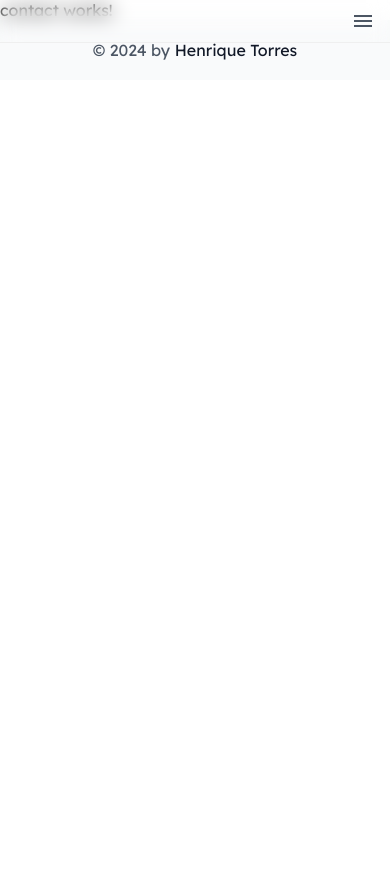
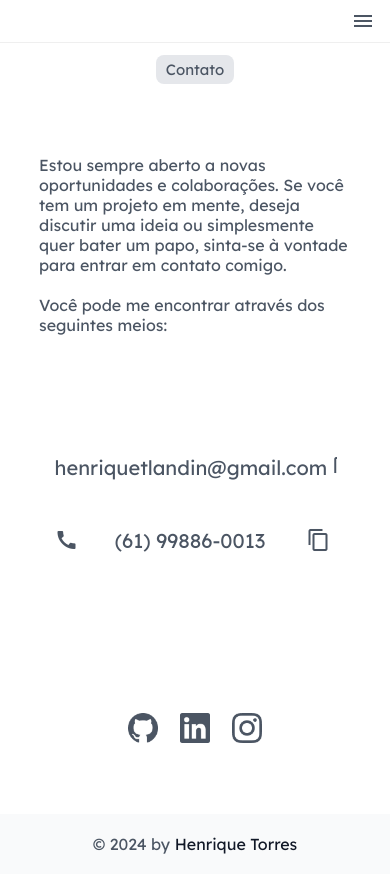
Before and after one commit to henriqtorresl/portifolio, an Angular app: page /contact in a window 390 px wide. Before the commit the page ends 844 px from the top, so only its background shows below. Built offline with nearby package versions, Linux system fonts and the light colour scheme.

Commit message:
versão mobile de contato finalizada

```diff
--- a/src/app/pages/contact/contact.component.html
+++ b/src/app/pages/contact/contact.component.html
@@ -1 +1,57 @@
-<p>contact works!</p>
+<div class="container">
+    <div class="title">
+        <h3>Contato</h3>
+    </div>
+
+    <div class="contact">
+        <div>
+            <p>
+                Estou sempre aberto a novas oportunidades e colaborações. Se você tem um projeto em mente, deseja discutir uma ideia ou simplesmente quer bater um papo, sinta-se à vontade para entrar em contato comigo.
+            </p>
+            <br>
+            <p>
+                Você pode me encontrar através dos seguintes meios:
+            </p>
+        </div>
+
+        <div>
+            <section>
+                <mat-icon>mail</mat-icon>
+                <p>{{ email }}</p>
+                <mat-icon
+                    class="copy"
+                    [cdkCopyToClipboard]="email"
+                    (click)="copyText()"
+                >
+                    content_copy
+                </mat-icon>
+            </section>
+
+            <section>
+                <mat-icon>call</mat-icon>
+                <p>{{ number }}</p>
+                <mat-icon
+                    class="copy"
+                    [cdkCopyToClipboard]="number"
+                    (click)="copyText()"
+                >
+                    content_copy
+                </mat-icon>
+            </section>
+        </div>
+
+        <section>
+            <ng-container *ngIf="!darkThemeService.isDarkMode() else darkModeSocial">
+                <a href="https://github.com/henriqtorresl" target="_blank"><img src="../../../assets/github.png" alt="GitHub"></a>
+                <a href="https://www.linkedin.com/in/henrique-torres-a08a36243/" target="_blank"><img src="../../../assets/linkedin.png" alt="Linkedin"></a>
+                <a href="https://www.instagram.com/henriqtorresl" target="_blank"><img src="../../../assets/instagram.png" alt="Instagram"></a>
+            </ng-container>
+
+            <ng-template #darkModeSocial>
+                <a href="https://github.com/henriqtorresl" target="_blank"><img src="../../../assets/github-dark.png" alt="GitHub"></a>
+                <a href="https://www.linkedin.com/in/henrique-torres-a08a36243/" target="_blank"><img src="../../../assets/linkedin-dark.png" alt="Linkedin"></a>
+                <a href="https://www.instagram.com/henriqtorresl" target="_blank"><img src="../../../assets/instagram-dark.png" alt="Instagram"></a>
+            </ng-template>
+        </section>
+    </div>
+</div>
--- a/src/app/pages/contact/contact.component.scss
+++ b/src/app/pages/contact/contact.component.scss
@@ -1 +1,104 @@
 @import url('../../../styles.scss');
+
+// Mobile
+.container {
+    padding-top: 50px;
+    width: 100%;
+    height: auto;
+    display: flex;
+    flex-direction: column;
+    justify-content: center;
+    align-items: center;
+    background-color: var(--background-color);
+}
+
+.title {
+    margin: 5px 0 5px 0;
+    height: 5%;
+
+    h3 {
+        padding: 5px 10px;
+        border-radius: 8px;
+        font-size: 15px;
+        background-color: var(--background-terciary-color);
+        color: var(--text-color);
+        font-weight: normal;
+    }
+}
+
+.contact {
+    height: 725px;
+    width: 100%;
+    display: flex;
+    flex-direction: column;
+    justify-content: space-around;
+    align-items: center;
+
+    div {
+        width: 80%;
+        height: 20%;
+        display: flex;
+        flex-direction: column;
+        justify-content: start;
+        align-items: center;
+        color: var(--text-color);
+
+        section {
+            width: 90%;
+            font-size: 20px;
+            height: 100%;
+            display: flex;
+            justify-content: space-between;
+            align-items: center;
+        }
+    }
+
+    section {
+        width: 40%;
+        display: flex;
+        justify-content: space-around;
+
+        a {
+            padding: 5px;
+            display: flex;
+            align-items: center;
+            border-radius: 5px;
+            cursor: pointer;
+            img {
+                width: 30px;
+                height: 30px;
+            }
+
+            &:hover {
+                background-color: var(--hover-button);
+                transition: background-color 0.5s ease, transform 0.5s ease;
+            }
+        }
+    }
+}
+
+.copy {
+    cursor: pointer;
+    padding: 5px;
+    border-radius: 5px;
+
+    &:hover {
+        background-color: var(--hover-button);
+        transition: background-color 0.5s ease, transform 0.5s ease;
+    }
+}
+
+// Tablet
+@media screen and (min-width: 768px) and (max-width: 992px) {
+
+}
+
+// Desktop
+@media screen and (min-width: 992px) and (max-width: 1200px) {
+
+}
+
+// Telas grandes
+@media screen and (min-width: 1200px) {
+
+}
--- a/src/app/pages/contact/contact.component.ts
+++ b/src/app/pages/contact/contact.component.ts
@@ -1,10 +1,31 @@
-import { Component } from '@angular/core';
+import { Component, OnInit } from '@angular/core';
+import { MatSnackBar } from '@angular/material/snack-bar';
+import { DarkThemeService } from 'src/app/services/dark-theme.service';
 
 @Component({
   selector: 'app-contact',
   templateUrl: './contact.component.html',
   styleUrls: ['./contact.component.scss']
 })
-export class ContactComponent {
+export class ContactComponent implements OnInit {
+
+  email: string = 'henriquetlandin@gmail.com';
+  number: string = '(61) 99886-0013';
+
+
+  constructor(
+    public darkThemeService: DarkThemeService,
+    private snackBar: MatSnackBar
+  ) {}
+
+  ngOnInit(): void {
+
+  }
+
+  copyText(): void {
+    this.snackBar.open('Texto copiado!', 'OK', {
+      duration: 1000
+    });
+  }
 
 }
```
